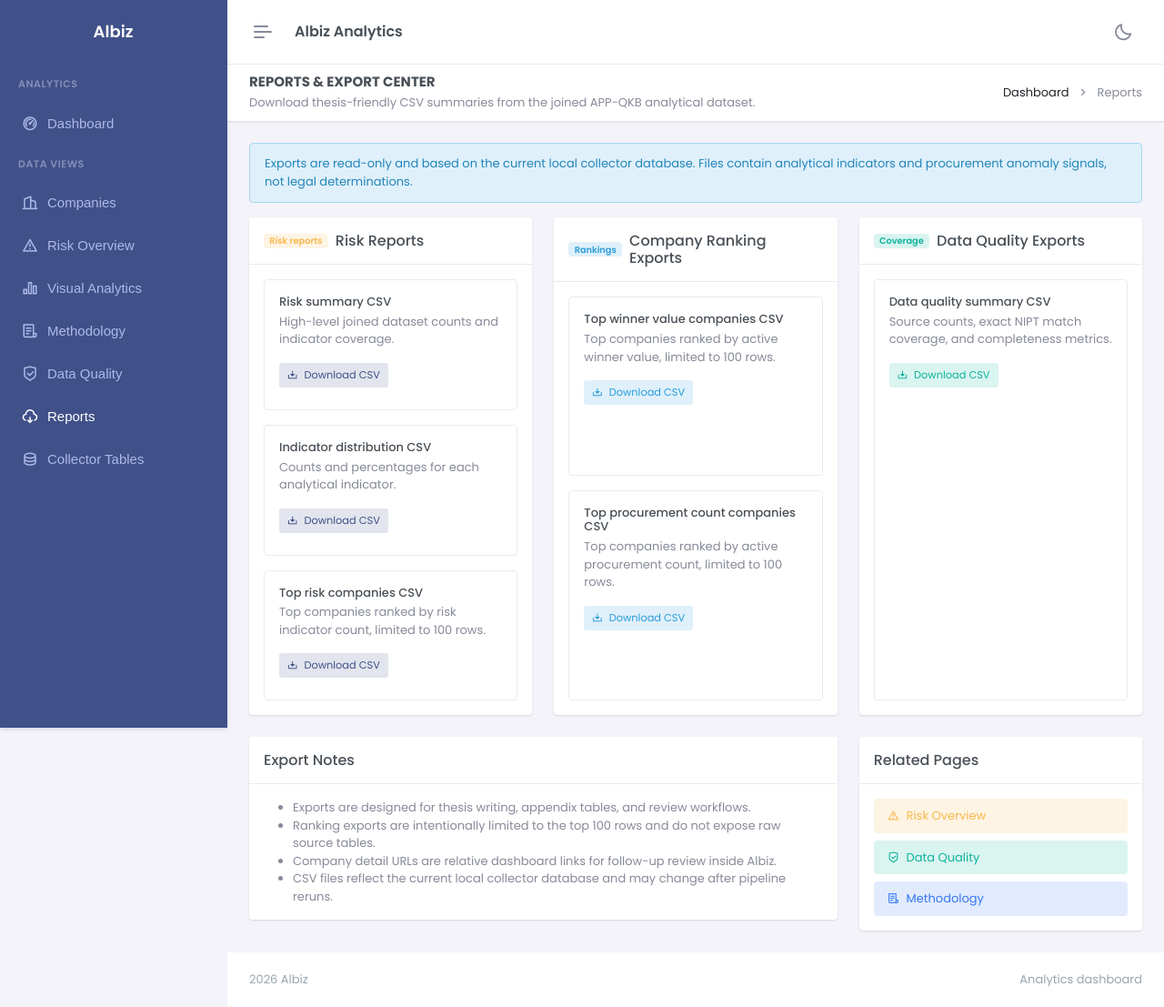
After one commit to Amarildo16/albiz_app, a Django app: page /reports/ in a window 1280 px wide. The commit adds this page. Shown: the whole page at 91% size. Run offline with Django 5.2, Linux system fonts and the light colour scheme; some libraries are stand-ins or nearby versions; some web fonts are replaced.

Commit message:
Add reports and export center

```diff
--- a/analytics/urls.py
+++ b/analytics/urls.py
@@ -13,4 +13,11 @@ urlpatterns = [
     path('analytics/', views.visual_analytics, name='visual_analytics'),
     path('methodology/', views.methodology, name='methodology'),
     path('data-quality/', views.data_quality, name='data_quality'),
+    path('reports/', views.reports, name='reports'),
+    path('reports/export/risk-summary.csv', views.export_risk_summary_csv, name='export_risk_summary_csv'),
+    path('reports/export/top-risk-companies.csv', views.export_top_risk_companies_csv, name='export_top_risk_companies_csv'),
+    path('reports/export/top-winner-value-companies.csv', views.export_top_winner_value_companies_csv, name='export_top_winner_value_companies_csv'),
+    path('reports/export/top-procurement-count-companies.csv', views.export_top_procurement_count_companies_csv, name='export_top_procurement_count_companies_csv'),
+    path('reports/export/data-quality-summary.csv', views.export_data_quality_summary_csv, name='export_data_quality_summary_csv'),
+    path('reports/export/indicator-distribution.csv', views.export_indicator_distribution_csv, name='export_indicator_distribution_csv'),
 ]
--- a/analytics/views.py
+++ b/analytics/views.py
@@ -1,5 +1,7 @@
+import csv
+
 from django.db import DatabaseError
-from django.http import Http404, JsonResponse
+from django.http import Http404, HttpResponse, JsonResponse
 from django.shortcuts import render
 
 from analytics.models import JoinedCompanyFeature
@@ -16,6 +18,15 @@ from analytics.services.risk import (
     compute_risk_indicators,
     get_risk_overview,
     get_winner_value,
+)
+from analytics.services.reports import (
+    data_quality_summary_export,
+    indicator_distribution_export,
+    reports_catalog,
+    risk_summary_export,
+    top_procurement_count_companies_export,
+    top_risk_companies_export,
+    top_winner_value_companies_export,
 )
 from analytics.services.visuals import get_visual_analytics
 
@@ -131,6 +142,62 @@ def data_quality(request):
     return render(request, 'analytics/data_quality.html', context)
 
 
+def reports(request):
+    return render(
+        request,
+        'analytics/reports.html',
+        {
+            'reports': reports_catalog(),
+        },
+    )
+
+
+def export_risk_summary_csv(request):
+    return export_csv('risk-summary.csv', risk_summary_export)
+
+
+def export_top_risk_companies_csv(request):
+    return export_csv('top-risk-companies.csv', top_risk_companies_export)
+
+
+def export_top_winner_value_companies_csv(request):
+    return export_csv('top-winner-value-companies.csv', top_winner_value_companies_export)
+
+
+def export_top_procurement_count_companies_csv(request):
+    return export_csv('top-procurement-count-companies.csv', top_procurement_count_companies_export)
+
+
+def export_data_quality_summary_csv(request):
+    return export_csv('data-quality-summary.csv', data_quality_summary_export)
+
+
+def export_indicator_distribution_csv(request):
+    return export_csv('indicator-distribution.csv', indicator_distribution_export)
+
+
+def export_csv(filename, export_builder):
+    try:
+        headers, rows = export_builder()
+        return csv_response(filename, headers, rows)
+    except DatabaseError as exc:
+        return csv_response(
+            filename,
+            ['error'],
+            [[f'Collector database is not reachable or the export is unavailable: {exc}']],
+            status=503,
+        )
+
+
+def csv_response(filename, headers, rows, status=200):
+    response = HttpResponse(content_type='text/csv; charset=utf-8', status=status)
+    response['Content-Disposition'] = f'attachment; filename="{filename}"'
+    writer = csv.writer(response)
+    writer.writerow(headers)
+    writer.writerows(rows)
+    return response
+
+
 def company_detail(request, company_nipt):
     try:
         company = get_company_by_nipt(company_nipt)
--- a/templates/analytics/dashboard.html
+++ b/templates/analytics/dashboard.html
@@ -47,6 +47,9 @@
                             </a>
                             <a href="{% url 'analytics:data_quality' %}" class="btn btn-soft-success">
                                 <i class="ri-shield-check-line align-bottom me-1"></i> Data Quality
+                            </a>
+                            <a href="{% url 'analytics:reports' %}" class="btn btn-soft-dark">
+                                <i class="ri-download-cloud-2-line align-bottom me-1"></i> Reports
                             </a>
                         </div>
                     </div>
--- /dev/null
+++ b/templates/analytics/reports.html
@@ -0,0 +1,144 @@
+{% extends 'layouts/base.html' %}
+{% load static %}
+
+{% block title %}Reports & Export Center | Albiz Analytics{% endblock %}
+
+{% block content %}
+<div class="row">
+    <div class="col-12">
+        <div class="page-title-box d-sm-flex align-items-center justify-content-between">
+            <div>
+                <h4 class="mb-sm-0">Reports &amp; Export Center</h4>
+                <p class="text-muted mb-0 mt-1">Download thesis-friendly CSV summaries from the joined APP-QKB analytical dataset.</p>
+            </div>
+            <div class="page-title-right">
+                <ol class="breadcrumb m-0">
+                    <li class="breadcrumb-item"><a href="{% url 'analytics:dashboard' %}">Dashboard</a></li>
+                    <li class="breadcrumb-item active">Reports</li>
+                </ol>
+            </div>
+        </div>
+    </div>
+</div>
+
+<div class="row">
+    <div class="col-12">
+        <div class="alert alert-info" role="alert">
+            Exports are read-only and based on the current local collector database. Files contain analytical indicators and procurement anomaly signals, not legal determinations.
+        </div>
+    </div>
+</div>
+
+<div class="row">
+    <div class="col-xl-4">
+        <div class="card h-100">
+            <div class="card-header d-flex align-items-center gap-2">
+                <span class="badge bg-warning-subtle text-warning">Risk reports</span>
+                <h5 class="card-title mb-0">Risk Reports</h5>
+            </div>
+            <div class="card-body d-grid gap-3">
+                <div class="border rounded p-3">
+                    <h6 class="mb-1">Risk summary CSV</h6>
+                    <p class="text-muted mb-3">High-level joined dataset counts and indicator coverage.</p>
+                    <a href="{% url 'analytics:export_risk_summary_csv' %}" class="btn btn-sm btn-soft-primary">
+                        <i class="ri-download-2-line align-bottom me-1"></i> Download CSV
+                    </a>
+                </div>
+                <div class="border rounded p-3">
+                    <h6 class="mb-1">Indicator distribution CSV</h6>
+                    <p class="text-muted mb-3">Counts and percentages for each analytical indicator.</p>
+                    <a href="{% url 'analytics:export_indicator_distribution_csv' %}" class="btn btn-sm btn-soft-primary">
+                        <i class="ri-download-2-line align-bottom me-1"></i> Download CSV
+                    </a>
+                </div>
+                <div class="border rounded p-3">
+                    <h6 class="mb-1">Top risk companies CSV</h6>
+                    <p class="text-muted mb-3">Top companies ranked by risk indicator count, limited to 100 rows.</p>
+                    <a href="{% url 'analytics:export_top_risk_companies_csv' %}" class="btn btn-sm btn-soft-primary">
+                        <i class="ri-download-2-line align-bottom me-1"></i> Download CSV
+                    </a>
+                </div>
+            </div>
+        </div>
+    </div>
+
+    <div class="col-xl-4">
+        <div class="card h-100">
+            <div class="card-header d-flex align-items-center gap-2">
+                <span class="badge bg-info-subtle text-info">Rankings</span>
+                <h5 class="card-title mb-0">Company Ranking Exports</h5>
+            </div>
+            <div class="card-body d-grid gap-3">
+                <div class="border rounded p-3">
+                    <h6 class="mb-1">Top winner value companies CSV</h6>
+                    <p class="text-muted mb-3">Top companies ranked by active winner value, limited to 100 rows.</p>
+                    <a href="{% url 'analytics:export_top_winner_value_companies_csv' %}" class="btn btn-sm btn-soft-info">
+                        <i class="ri-download-2-line align-bottom me-1"></i> Download CSV
+                    </a>
+                </div>
+                <div class="border rounded p-3">
+                    <h6 class="mb-1">Top procurement count companies CSV</h6>
+                    <p class="text-muted mb-3">Top companies ranked by active procurement count, limited to 100 rows.</p>
+                    <a href="{% url 'analytics:export_top_procurement_count_companies_csv' %}" class="btn btn-sm btn-soft-info">
+                        <i class="ri-download-2-line align-bottom me-1"></i> Download CSV
+                    </a>
+                </div>
+            </div>
+        </div>
+    </div>
+
+    <div class="col-xl-4">
+        <div class="card h-100">
+            <div class="card-header d-flex align-items-center gap-2">
+                <span class="badge bg-success-subtle text-success">Coverage</span>
+                <h5 class="card-title mb-0">Data Quality Exports</h5>
+            </div>
+            <div class="card-body d-grid gap-3">
+                <div class="border rounded p-3">
+                    <h6 class="mb-1">Data quality summary CSV</h6>
+                    <p class="text-muted mb-3">Source counts, exact NIPT match coverage, and completeness metrics.</p>
+                    <a href="{% url 'analytics:export_data_quality_summary_csv' %}" class="btn btn-sm btn-soft-success">
+                        <i class="ri-download-2-line align-bottom me-1"></i> Download CSV
+                    </a>
+                </div>
+            </div>
+        </div>
+    </div>
+</div>
+
+<div class="row mt-4">
+    <div class="col-xl-8">
+        <div class="card">
+            <div class="card-header">
+                <h5 class="card-title mb-0">Export Notes</h5>
+            </div>
+            <div class="card-body">
+                <ul class="text-muted mb-0">
+                    <li>Exports are designed for thesis writing, appendix tables, and review workflows.</li>
+                    <li>Ranking exports are intentionally limited to the top 100 rows and do not expose raw source tables.</li>
+                    <li>Company detail URLs are relative dashboard links for follow-up review inside Albiz.</li>
+                    <li>CSV files reflect the current local collector database and may change after pipeline reruns.</li>
+                </ul>
+            </div>
+        </div>
+    </div>
+    <div class="col-xl-4">
+        <div class="card">
+            <div class="card-header">
+                <h5 class="card-title mb-0">Related Pages</h5>
+            </div>
+            <div class="card-body d-grid gap-2">
+                <a href="{% url 'analytics:risk_overview' %}" class="btn btn-soft-warning text-start">
+                    <i class="ri-alert-line align-bottom me-1"></i> Risk Overview
+                </a>
+                <a href="{% url 'analytics:data_quality' %}" class="btn btn-soft-success text-start">
+                    <i class="ri-shield-check-line align-bottom me-1"></i> Data Quality
+                </a>
+                <a href="{% url 'analytics:methodology' %}" class="btn btn-soft-secondary text-start">
+                    <i class="ri-file-list-3-line align-bottom me-1"></i> Methodology
+                </a>
+            </div>
+        </div>
+    </div>
+</div>
+{% endblock %}
--- a/templates/layouts/partials/sidebar.html
+++ b/templates/layouts/partials/sidebar.html
@@ -65,6 +65,12 @@
                     </a>
                 </li>
                 <li class="nav-item">
+                    <a class="nav-link menu-link {% if request.resolver_match.url_name == 'reports' %}active{% endif %}" href="{% url 'analytics:reports' %}">
+                        <i class="ri-download-cloud-2-line"></i>
+                        <span>Reports</span>
+                    </a>
+                </li>
+                <li class="nav-item">
                     <a class="nav-link menu-link disabled" href="javascript:void(0);" aria-disabled="true">
                         <i class="ri-database-2-line"></i>
                         <span>Collector Tables</span>
```
Also changed, not shown: analytics/services/reports.py (added, +256 -0 lines).
